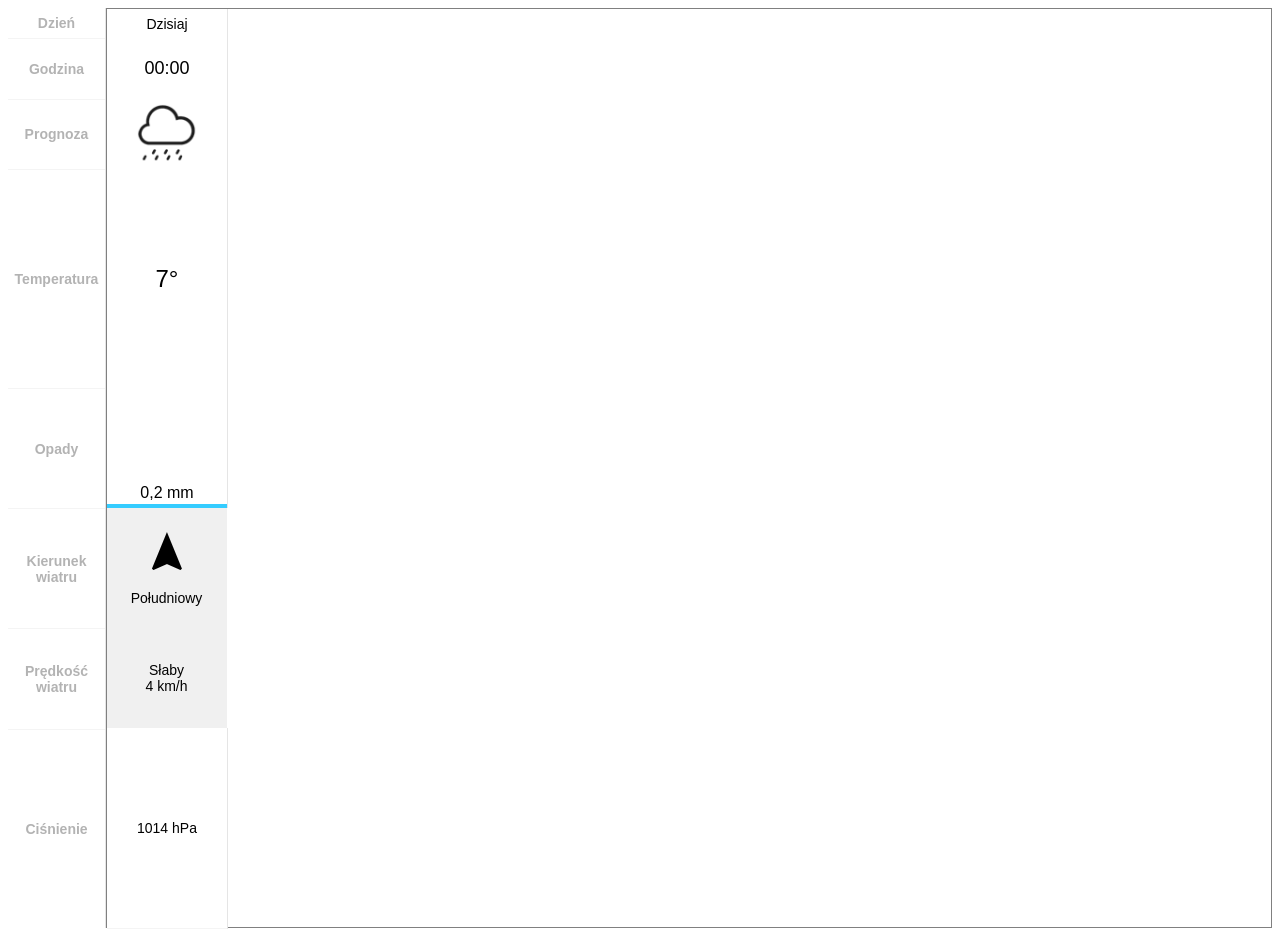
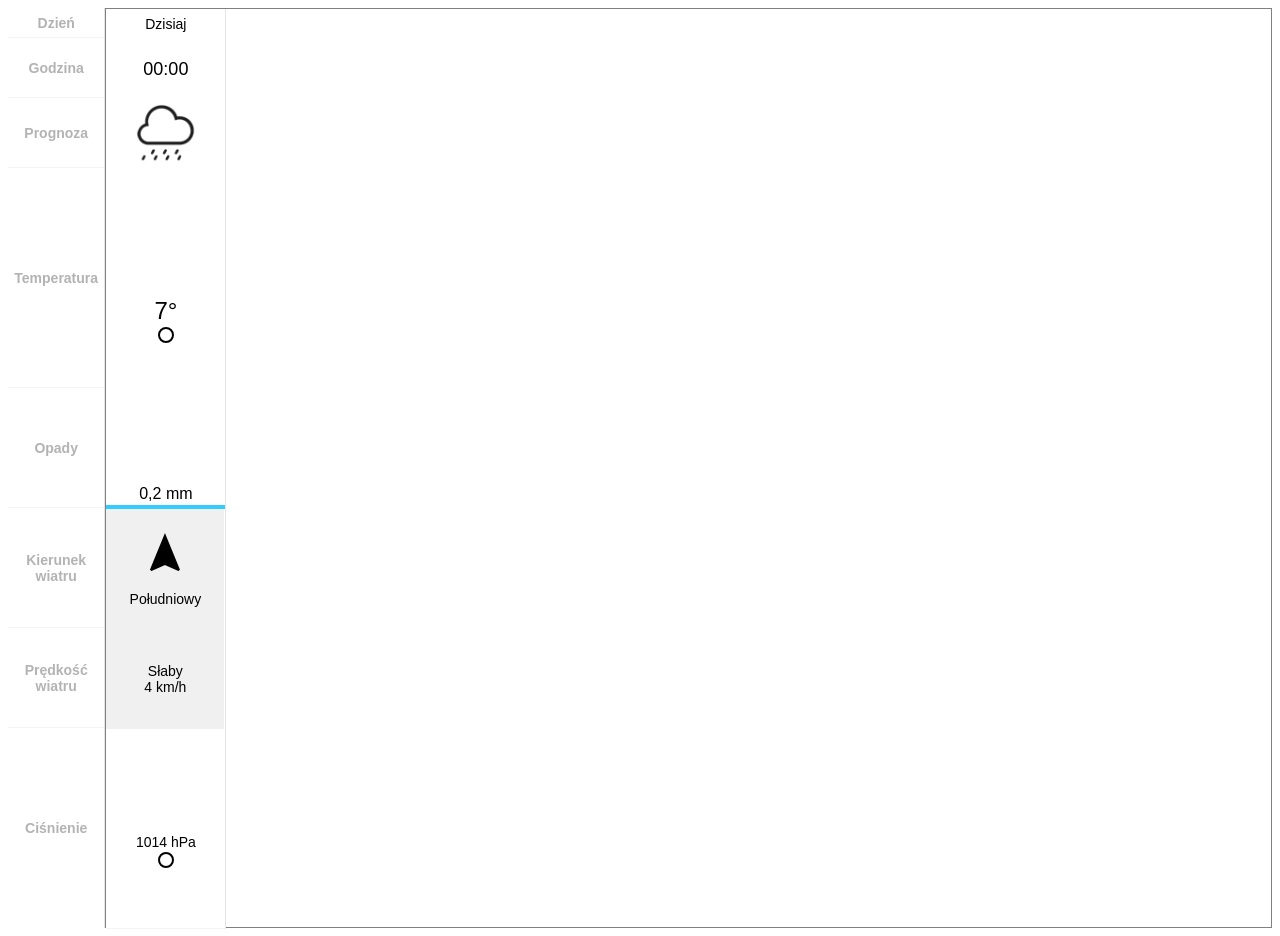
Before and after one commit to MaciekSznu/weather_widget, a Vue app: page / in a window 1280 px wide. Built offline with nearby package versions, Linux system fonts and the light colour scheme.

Commit message:
Add temperature and preasure circles

```diff
--- a/src/App.vue
+++ b/src/App.vue
@@ -14,6 +14,10 @@
         :preasure="preasure"
         :height="fillHeight"
         :rotate="windDirectionRotate"
+        :tempCircleBottom="tempCircleBottom"
+        :tempDescriptionBottom="tempDescriptionBottom"
+        :preasureCircleBottom="preasureCircleBottom"
+        :preasureDescriptionBottom="preasureDescriptionBottom"
       />
     </div>
   </div>
@@ -53,6 +57,24 @@ export default {
       let fillHeight =
         parseFloat(this.rain.replace(",", ".").replace(" ", "")) * 20;
       return fillHeight;
+    },
+    tempCircleBottom() {
+      // dodać warunek tak aby nie wychodziło poza kontener
+      let tempCircleBottom = parseFloat(this.temperature) * 10 - 24;
+      return tempCircleBottom;
+    },
+    tempDescriptionBottom() {
+      let tempDescriptionBottom = this.tempCircleBottom + 18;
+      return tempDescriptionBottom;
+    },
+    preasureCircleBottom() {
+      // dodać warunek tak aby nie wychodziło poza kontener
+      let tempCircleBottom = (parseFloat(this.preasure) - 1000) * 10 - 80;
+      return tempCircleBottom;
+    },
+    preasureDescriptionBottom() {
+      let preasureDescriptionBottom = this.preasureCircleBottom + 18;
+      return preasureDescriptionBottom;
     },
     windDirectionRotate() {
       let direction = this.wind_direction;
--- /dev/null
+++ b/src/assets/main.css
@@ -0,0 +1,3 @@
+* {
+  box-sizing: border-box;
+}
--- a/src/components/Column.vue
+++ b/src/components/Column.vue
@@ -10,7 +10,16 @@
       <img class="column__forecast--icon" :src="forecast_icon" />
     </div>
     <div class="column__temperature">
-      <p>{{ temperature }}&#176;</p>
+      <p
+        class="column__temperature--description"
+        :style="{ bottom: tempDescriptionBottom + 'px' }"
+      >
+        {{ temperature }}&#176;
+      </p>
+      <div
+        class="column__temperature--circle"
+        :style="{ bottom: tempCircleBottom + 'px' }"
+      ></div>
     </div>
     <div class="column__rain">
       <p class="column__rain--description">{{ rain }} mm</p>
@@ -28,7 +37,16 @@
       <p>{{ wind_speed.description }}<br />{{ wind_speed.number }} km/h</p>
     </div>
     <div class="column__preasure">
-      <p>{{ preasure }} hPa</p>
+      <p
+        class="column__preasure--description"
+        :style="{ bottom: preasureDescriptionBottom + 'px' }"
+      >
+        {{ preasure }} hPa
+      </p>
+      <div
+        class="column__preasure--circle"
+        :style="{ bottom: preasureCircleBottom + 'px' }"
+      ></div>
     </div>
   </div>
 </template>
@@ -42,12 +60,16 @@ export default {
     hour: String,
     forecast_icon: String,
     temperature: String,
+    tempDescriptionBottom: Number,
+    tempCircleBottom: Number,
     rain: String,
     height: Number,
     wind_direction: String,
     rotate: Number,
     wind_speed: Object,
-    preasure: String
+    preasure: String,
+    preasureDescriptionBottom: Number,
+    preasureCircleBottom: Number
   }
 };
 </script>
@@ -99,8 +121,21 @@ export default {
     }
   }
   &__temperature {
+    position: relative;
     height: 220px;
     font-size: 24px;
+    &--description {
+      margin: 0;
+      position: absolute;
+    }
+    &--circle {
+      width: 16px;
+      height: 16px;
+      background-color: transparent;
+      border: 2px solid #000000;
+      border-radius: 50%;
+      position: absolute;
+    }
   }
   &__rain {
     justify-content: flex-end;
@@ -128,8 +163,21 @@ export default {
     background-color: #f0f0f0;
   }
   &__preasure {
+    position: relative;
     height: 200px;
     border-bottom: 1px solid #f4f4f4;
+    &--description {
+      margin: 0;
+      position: absolute;
+    }
+    &--circle {
+      width: 16px;
+      height: 16px;
+      background-color: transparent;
+      border: 2px solid #000000;
+      border-radius: 50%;
+      position: absolute;
+    }
   }
 }
 </style>
--- a/src/main.js
+++ b/src/main.js
@@ -1,5 +1,6 @@
 import Vue from "vue";
 import App from "./App.vue";
+import "./assets/main.css";
 
 Vue.config.productionTip = false;
 
```
